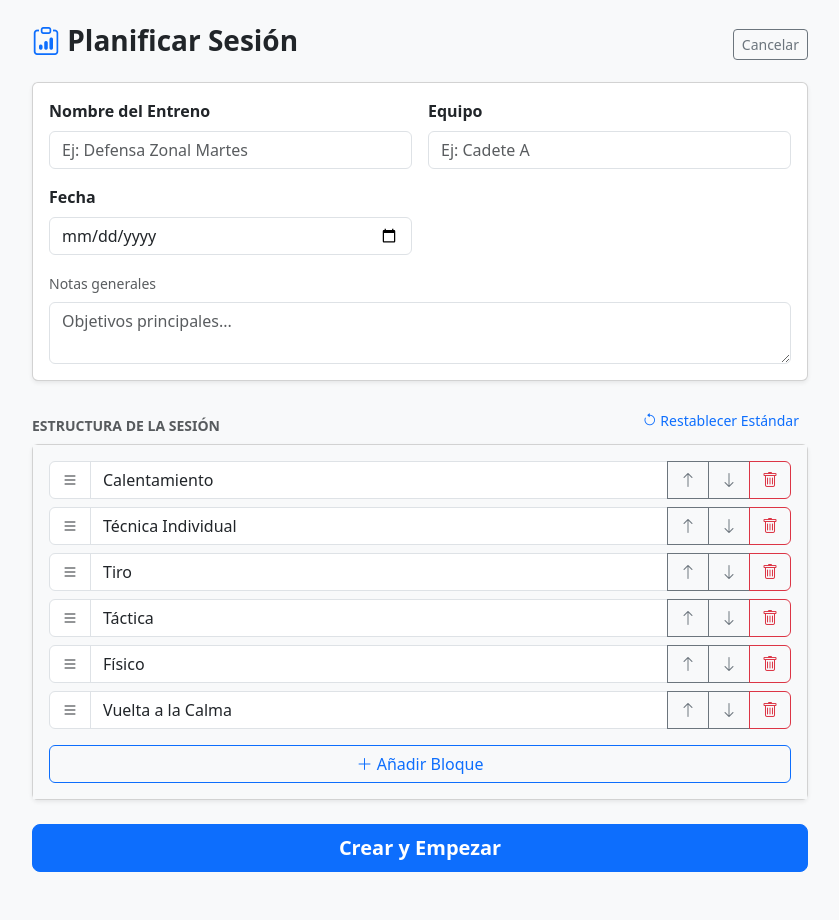
After one commit to jcaplliure/EntrenadorBasket, a Flask app: page /create_plan in a window 1280 px wide. The commit adds this page. Shown: the whole page, without its empty margins (220-1059 px from the left). Run offline with Flask 3, Linux system fonts and the light colour scheme; the visitor is signed in with stand-in values (Sample User, id 1).

Commit message:
Diseño arreglado y Fase 2 Bloque 1 completo

```diff
--- a/app.py
+++ b/app.py
@@ -1,5 +1,6 @@
 import os
 import requests
+import json
 from flask import Flask, render_template, request, redirect, url_for, flash
 from flask_sqlalchemy import SQLAlchemy
 from flask_login import LoginManager, UserMixin, login_user, login_required, logout_user, current_user
@@ -64,7 +65,6 @@ drill_secondary_tags = db.Table('drill_secondary_tags',
     db.Column('tag_id', db.Integer, db.ForeignKey('tag.id'), primary_key=True)
 )
 
-# NUEVA TABLA PARA CONTROLAR VISITAS ÚNICAS POR IP
 class DrillView(db.Model):
     id = db.Column(db.Integer, primary_key=True)
     drill_id = db.Column(db.Integer, db.ForeignKey('drill.id'), nullable=False)
@@ -77,6 +77,9 @@ class User(UserMixin, db.Model):
     name = db.Column(db.String(100), nullable=True)
     password_hash = db.Column(db.String(128), nullable=True)
     is_admin = db.Column(db.Boolean, default=False)
+
+    # Preferencia de bloques del usuario
+    last_blocks_config = db.Column(db.String(500), nullable=True, default="Calentamiento,Técnica Individual,Tiro,Táctica,Físico,Vuelta a la Calma")
 
     favoritos = db.relationship('Drill', secondary=favorites, backref=db.backref('favorited_by', lazy='dynamic'))
     mochila = db.relationship('Drill', secondary=next_practice, backref=db.backref('in_practice_plan', lazy='dynamic'))
@@ -107,6 +110,41 @@ class Drill(db.Model):
     primary_tags = db.relationship('Tag', secondary=drill_primary_tags, backref='primary_drills')
     secondary_tags = db.relationship('Tag', secondary=drill_secondary_tags, backref='secondary_drills')
 
+# --- MODELOS FASE 2 (ENTRENAMIENTOS PRO) ---
+
+class TrainingTemplate(db.Model):
+    id = db.Column(db.Integer, primary_key=True)
+    name = db.Column(db.String(100), nullable=False)
+    user_id = db.Column(db.Integer, db.ForeignKey('user.id'), nullable=False)
+    blocks_structure = db.Column(db.String(500), nullable=False)
+
+class TrainingPlan(db.Model):
+    id = db.Column(db.Integer, primary_key=True)
+    name = db.Column(db.String(100), nullable=False)
+    date = db.Column(db.DateTime, default=datetime.utcnow)
+    team_name = db.Column(db.String(100), nullable=True)
+    notes = db.Column(db.Text, nullable=True)
+    user_id = db.Column(db.Integer, db.ForeignKey('user.id'), nullable=False)
+
+    # Estructura de bloques
+    structure = db.Column(db.String(500), nullable=True)
+
+    # NUEVO: Para compartir (WhatsApp/Mail)
+    is_public = db.Column(db.Boolean, default=False)
+
+    items = db.relationship('TrainingItem', backref='plan', lazy=True, cascade="all, delete-orphan")
+
+class TrainingItem(db.Model):
+    id = db.Column(db.Integer, primary_key=True)
+    training_plan_id = db.Column(db.Integer, db.ForeignKey('training_plan.id'), nullable=False)
+    drill_id = db.Column(db.Integer, db.ForeignKey('drill.id'), nullable=False)
+
+    block_name = db.Column(db.String(50), nullable=False)
+    order = db.Column(db.Integer, default=0)
+    notes = db.Column(db.String(200), nullable=True)
+
+    drill = db.relationship('Drill')
+
 @login_manager.user_loader
 def load_user(user_id):
     return User.query.get(int(user_id))
@@ -135,26 +173,20 @@ def get_youtube_id(url):
     return None
 
 # --- RUTAS ---
-
-# 1. HOME (MODO INVITADO HABILITADO)
 @app.route('/')
 def home():
     query = request.args.get('q', '').strip()
     primary_id = request.args.get('primary', '')
     filter_type = request.args.getlist('filter_type')
-    # CAMBIO: Por defecto ordenamos por FAVORITOS (más popular)
     sort_by = request.args.get('sort_by', 'favs_desc')
 
-    # Lógica de usuario logueado vs invitado
     if current_user.is_authenticated:
         base_condition = or_(Drill.is_public == True, Drill.user_id == current_user.id)
     else:
-        # Invitado: Solo ve lo público
         base_condition = (Drill.is_public == True)
 
     drills_query = Drill.query.filter(base_condition)
 
-    # Filtros avanzados (Solo si logueado, o lógica parcial para invitado)
     if filter_type:
         conditions = []
         if current_user.is_authenticated:
@@ -167,24 +199,16 @@ def home():
             if 'next_practice' in filter_type:
                 practice_ids = [d.id for d in current_user.mochila]
                 conditions.append(Drill.id.in_(practice_ids) if practice_ids else Drill.id == -1)
-
-        # Si hay condiciones las aplicamos
         if conditions: drills_query = drills_query.filter(or_(*conditions))
 
     if query: drills_query = drills_query.filter(or_(Drill.title.ilike(f'%{query}%'), Drill.description.ilike(f'%{query}%')))
     if primary_id and primary_id.isdigit(): drills_query = drills_query.filter(Drill.primary_tags.any(id=int(primary_id)))
 
-    # Ordenación
-    if sort_by == 'views_desc':
-        drills_query = drills_query.order_by(Drill.views.desc())
-    elif sort_by == 'favs_desc':
-        drills_query = drills_query.outerjoin(favorites).group_by(Drill.id).order_by(func.count(favorites.c.user_id).desc())
-    elif sort_by == 'name_asc':
-        drills_query = drills_query.order_by(Drill.title.asc())
-    elif sort_by == 'date_asc':
-        drills_query = drills_query.order_by(Drill.date_posted.asc())
-    else:
-        drills_query = drills_query.order_by(Drill.date_posted.desc())
+    if sort_by == 'views_desc': drills_query = drills_query.order_by(Drill.views.desc())
+    elif sort_by == 'favs_desc': drills_query = drills_query.outerjoin(favorites).group_by(Drill.id).order_by(func.count(favorites.c.user_id).desc())
+    elif sort_by == 'name_asc': drills_query = drills_query.order_by(Drill.title.asc())
+    elif sort_by == 'date_asc': drills_query = drills_query.order_by(Drill.date_posted.asc())
+    else: drills_query = drills_query.order_by(Drill.date_posted.desc())
 
     drills = drills_query.all()
     tags = Tag.query.order_by(Tag.name).all()
@@ -248,7 +272,6 @@ def edit_drill(id):
 
         file = request.files.get('archivo')
         pasted_image = request.form.get('pasted_image')
-
         if file and file.filename != '':
             filename = secure_filename(file.filename)
             file.save(os.path.join(app.config['UPLOAD_FOLDER'], filename))
@@ -266,24 +289,51 @@ def edit_drill(id):
 
     return render_template('edit_drill.html', drill=drill, etiquetas=tags)
 
-# 2. VISTA DETALLE CON CONTADOR DE VISITAS ÚNICO POR IP
+# --- NUEVA RUTA FASE 2: CONFIGURADOR DE ENTRENO ---
+@app.route('/create_plan', methods=['GET', 'POST'])
+@login_required
+def create_plan():
+    STANDARD_BLOCKS = "Calentamiento,Técnica Individual,Tiro,Táctica,Físico,Vuelta a la Calma"
+
+    if request.method == 'POST':
+        name = request.form.get('name')
+        team = request.form.get('team')
+        date_str = request.form.get('date')
+        notes = request.form.get('notes')
+        blocks_csv = request.form.get('blocks_csv')
+
+        current_user.last_blocks_config = blocks_csv
+
+        plan_date = datetime.strptime(date_str, '%Y-%m-%d') if date_str else datetime.utcnow()
+        new_plan = TrainingPlan(
+            name=name,
+            team_name=team,
+            date=plan_date,
+            notes=notes,
+            structure=blocks_csv,
+            user_id=current_user.id,
+            is_public=False # Por defecto privado
+        )
+        db.session.add(new_plan)
+        db.session.commit()
+
+        return redirect('/')
+
+    user_blocks = current_user.last_blocks_config if current_user.last_blocks_config else STANDARD_BLOCKS
+    blocks_list = user_blocks.split(',')
+
+    return render_template('create_plan.html', blocks=blocks_list, standard_blocks=STANDARD_BLOCKS)
+
 @app.route('/drill/<int:id>')
-# Quitamos login_required para que invitados lo vean
 def view_drill(id):
     drill = Drill.query.get_or_404(id)
-
-    # Si es privado y el usuario no es el dueño, fuera
     if not drill.is_public:
         if not current_user.is_authenticated or drill.user_id != current_user.id:
             return redirect('/')
 
-    # Lógica de conteo de visitas única
     user_ip = request.remote_addr
-    # Buscamos si esta IP ya vio este ejercicio
     existing_view = DrillView.query.filter_by(drill_id=id, ip_address=user_ip).first()
-
     if not existing_view:
-        # Primera vez -> Sumamos visita y registramos la IP
         drill.views += 1
         new_view = DrillView(drill_id=id, ip_address=user_ip)
         db.session.add(new_view)
--- /dev/null
+++ b/templates/create_plan.html
@@ -0,0 +1,127 @@
+<!DOCTYPE html>
+<html lang="es">
+<head>
+    <meta charset="UTF-8">
+    <meta name="viewport" content="width=device-width, initial-scale=1">
+    <title>Nuevo Entrenamiento</title>
+    <link href="https://cdn.jsdelivr.net/npm/bootstrap@5.3.0/dist/css/bootstrap.min.css" rel="stylesheet">
+    <link rel="stylesheet" href="https://cdn.jsdelivr.net/npm/bootstrap-icons@1.10.0/font/bootstrap-icons.css">
+</head>
+<body class="bg-light">
+
+    <div class="container mt-4 mb-5" style="max-width: 800px;">
+        <div class="d-flex justify-content-between align-items-center mb-3">
+            <h3 class="fw-bold"><i class="bi bi-clipboard-data text-primary"></i> Planificar Sesión</h3>
+            <a href="/" class="btn btn-outline-secondary btn-sm">Cancelar</a>
+        </div>
+
+        <form action="/create_plan" method="POST" id="planForm">
+
+            <div class="card shadow-sm mb-4">
+                <div class="card-body">
+                    <div class="row g-3">
+                        <div class="col-md-6">
+                            <label class="form-label fw-bold">Nombre del Entreno</label>
+                            <input type="text" name="name" class="form-control" placeholder="Ej: Defensa Zonal Martes" required>
+                        </div>
+                        <div class="col-md-6">
+                            <label class="form-label fw-bold">Equipo</label>
+                            <input type="text" name="team" class="form-control" placeholder="Ej: Cadete A">
+                        </div>
+                        <div class="col-md-6">
+                            <label class="form-label fw-bold">Fecha</label>
+                            <input type="date" name="date" class="form-control" value="{{ now }}" required>
+                        </div>
+                        <div class="col-md-12">
+                            <label class="form-label text-muted small">Notas generales</label>
+                            <textarea name="notes" class="form-control" rows="2" placeholder="Objetivos principales..."></textarea>
+                        </div>
+                    </div>
+                </div>
+            </div>
+
+            <div class="d-flex justify-content-between align-items-end mb-2">
+                <label class="fw-bold text-uppercase text-muted small">Estructura de la sesión</label>
+                <button type="button" class="btn btn-link btn-sm text-decoration-none" onclick="resetBlocks()">
+                    <i class="bi bi-arrow-counterclockwise"></i> Restablecer Estándar
+                </button>
+            </div>
+
+            <div class="card shadow-sm">
+                <div class="card-body bg-light">
+                    <div id="blocks-container">
+                        {% for block in blocks %}
+                        <div class="block-row input-group mb-2">
+                            <span class="input-group-text bg-white handle" style="cursor: move"><i class="bi bi-list"></i></span>
+                            <input type="text" class="form-control" value="{{ block }}">
+                            <button type="button" class="btn btn-outline-secondary" onclick="moveUp(this)"><i class="bi bi-arrow-up"></i></button>
+                            <button type="button" class="btn btn-outline-secondary" onclick="moveDown(this)"><i class="bi bi-arrow-down"></i></button>
+                            <button type="button" class="btn btn-outline-danger" onclick="removeBlock(this)"><i class="bi bi-trash"></i></button>
+                        </div>
+                        {% endfor %}
+                    </div>
+
+                    <button type="button" class="btn btn-outline-primary w-100 mt-2 border-dashed" onclick="addBlock()">
+                        <i class="bi bi-plus-lg"></i> Añadir Bloque
+                    </button>
+                </div>
+            </div>
+
+            <input type="hidden" name="blocks_csv" id="blocks_csv">
+
+            <div class="d-grid gap-2 mt-4">
+                <button type="submit" class="btn btn-primary btn-lg fw-bold">Crear y Empezar</button>
+            </div>
+        </form>
+    </div>
+
+    <script>
+        const container = document.getElementById('blocks-container');
+        const standardBlocks = "{{ standard_blocks }}".split(',');
+
+        function addBlock(value = "") {
+            const div = document.createElement('div');
+            div.className = 'block-row input-group mb-2';
+            div.innerHTML = `
+                <span class="input-group-text bg-white"><i class="bi bi-grip-vertical text-muted"></i></span>
+                <input type="text" class="form-control" value="${value}" placeholder="Nombre del bloque..." required>
+                <button type="button" class="btn btn-outline-secondary" onclick="moveUp(this)"><i class="bi bi-arrow-up-short"></i></button>
+                <button type="button" class="btn btn-outline-secondary" onclick="moveDown(this)"><i class="bi bi-arrow-down-short"></i></button>
+                <button type="button" class="btn btn-outline-danger" onclick="removeBlock(this)"><i class="bi bi-trash"></i></button>
+            `;
+            container.appendChild(div);
+        }
+
+        function removeBlock(btn) {
+            btn.closest('.block-row').remove();
+        }
+
+        function moveUp(btn) {
+            const row = btn.closest('.block-row');
+            if (row.previousElementSibling) {
+                row.parentNode.insertBefore(row, row.previousElementSibling);
+            }
+        }
+
+        function moveDown(btn) {
+            const row = btn.closest('.block-row');
+            if (row.nextElementSibling) {
+                row.parentNode.insertBefore(row.nextElementSibling, row);
+            }
+        }
+
+        function resetBlocks() {
+            if(!confirm('¿Volver a la estructura estándar?')) return;
+            container.innerHTML = '';
+            standardBlocks.forEach(block => addBlock(block));
+        }
+
+        // Antes de enviar, juntamos todos los nombres en un String separado por comas
+        document.getElementById('planForm').addEventListener('submit', function(e) {
+            const inputs = container.querySelectorAll('input[type="text"]');
+            const values = Array.from(inputs).map(input => input.value.trim()).filter(v => v);
+            document.getElementById('blocks_csv').value = values.join(',');
+        });
+    </script>
+</body>
+</html>
```
Also changed, not shown: templates/index.html (+29 -46 lines).
